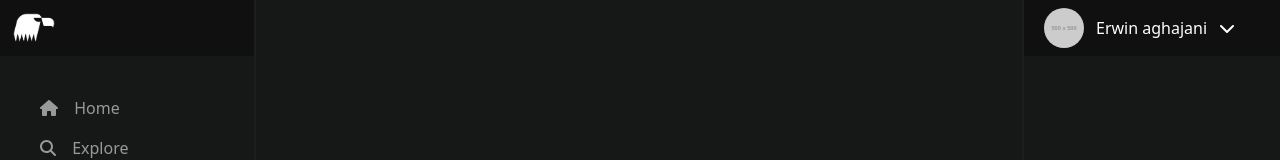
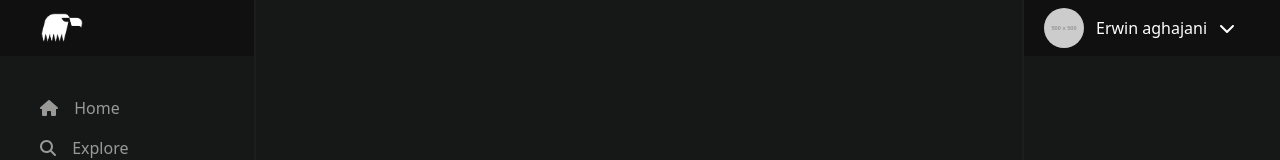
Before and after one commit to TronIsHere/eagler-socialmedia, a React (Vite) app: page / in a window 1280 px wide. Shown: the top 160 px of the page. Built offline with nearby package versions, Linux system fonts and the light colour scheme.

Commit message:
some ui tweak to layout

```diff
--- a/src/layouts/threeColLayout.tsx
+++ b/src/layouts/threeColLayout.tsx
@@ -21,7 +21,7 @@ export const ThreeColLayout: FC<props> = (props) => {
             <img
               src="eagleLogo.png"
               alt=""
-              className="object-fill logoContainer pl-10"
+              className="object-fill logoContainer ml-7"
             />
           </div>
           <MainMenu />
@@ -47,7 +47,7 @@ export const ThreeColLayout: FC<props> = (props) => {
                 </div>
               </Popover.Button>
 
-              <Popover.Panel className="absolute z-10 bg-white ml-5  p-5 w-52 mt-2 rounded-md">
+              <Popover.Panel className="absolute z-10 bg-white ml-5  p-3 w-52 mt-2 rounded-md">
                 <div className="flex cursor-pointer">
                   <FontAwesomeIcon
                     icon={faArrowRightFromBracket}
```
